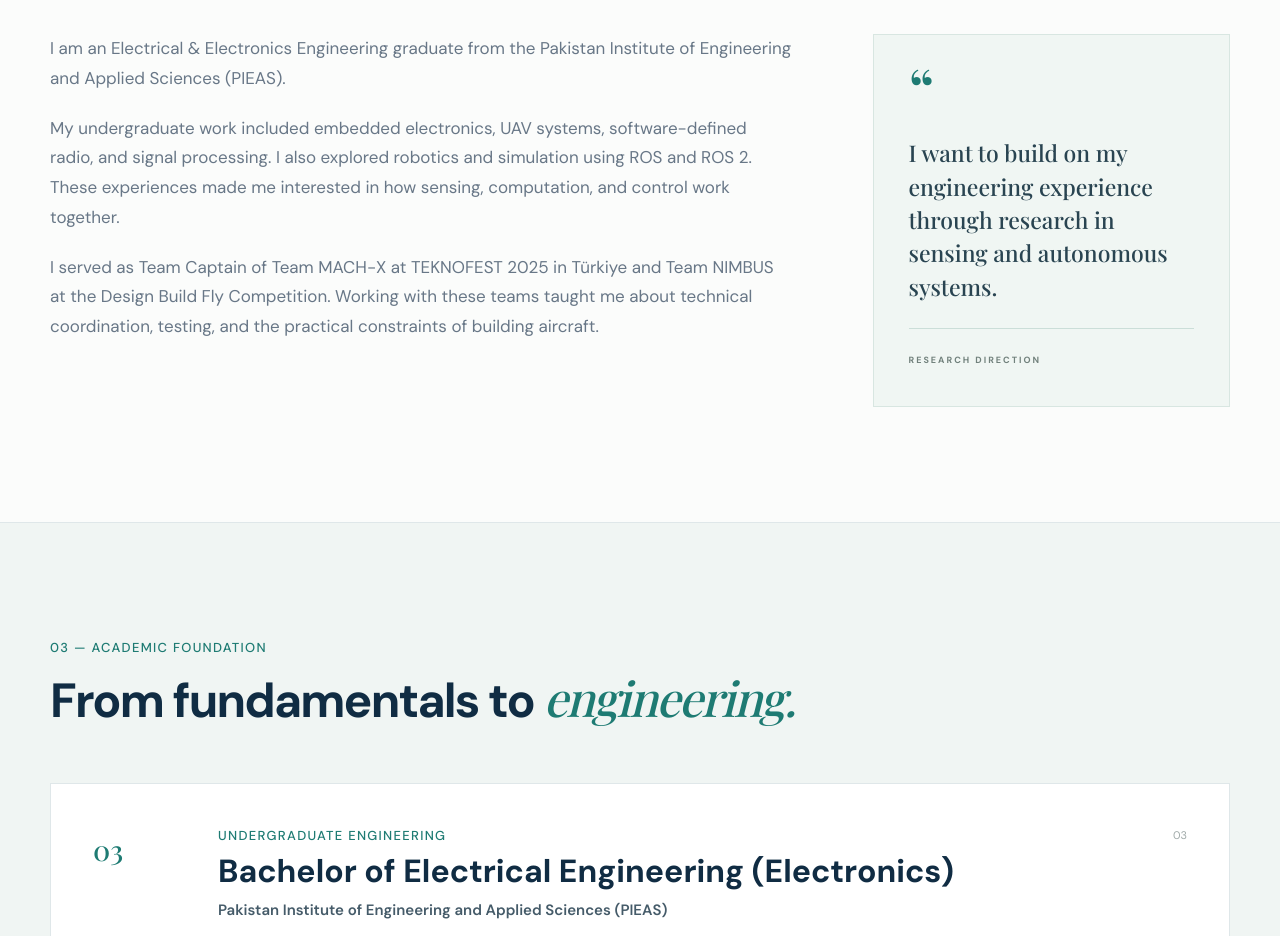
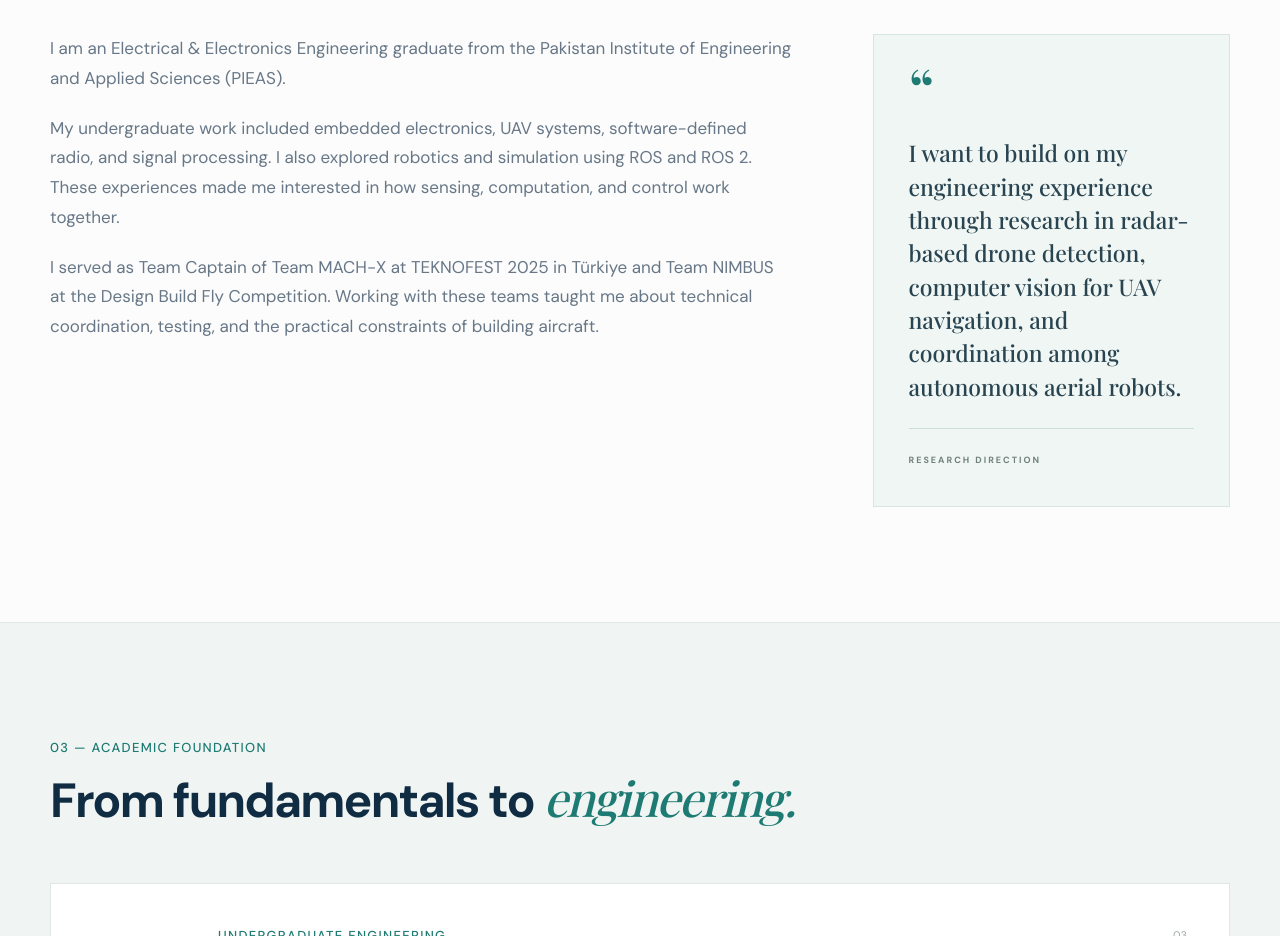
Before and after one commit to ahmedmustafa905/ahmedmustafa905.github.io, a plain HTML site: page index.html in a window 1280 px wide. Shown: the part 1360-2296 px from the top of the page. Drawn offline with nearby package versions, Linux system fonts and the light colour scheme; a web font is replaced by a local one.

Commit message:
Make research direction specific to radar detection and aerial robotics

```diff
--- a/index.html
+++ b/index.html
@@ -156,7 +156,7 @@
                         “
                     </span>
 
-                    <p>I want to build on my engineering experience through research in sensing and autonomous systems.</p>
+                    <p>I want to build on my engineering experience through research in radar-based drone detection, computer vision for UAV navigation, and coordination among autonomous aerial robots.</p>
 
                     <div class="card-line"></div>
 
```
